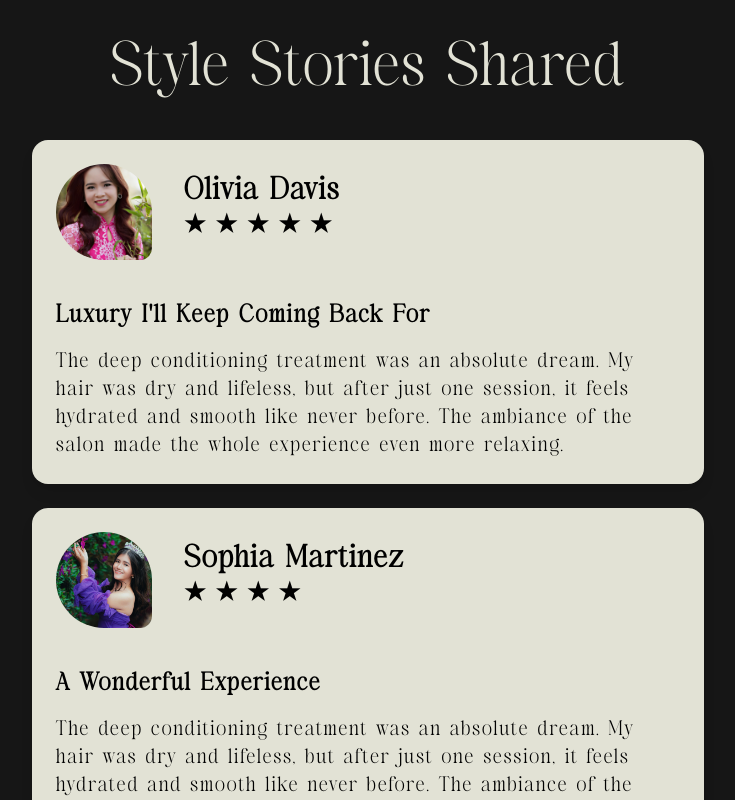
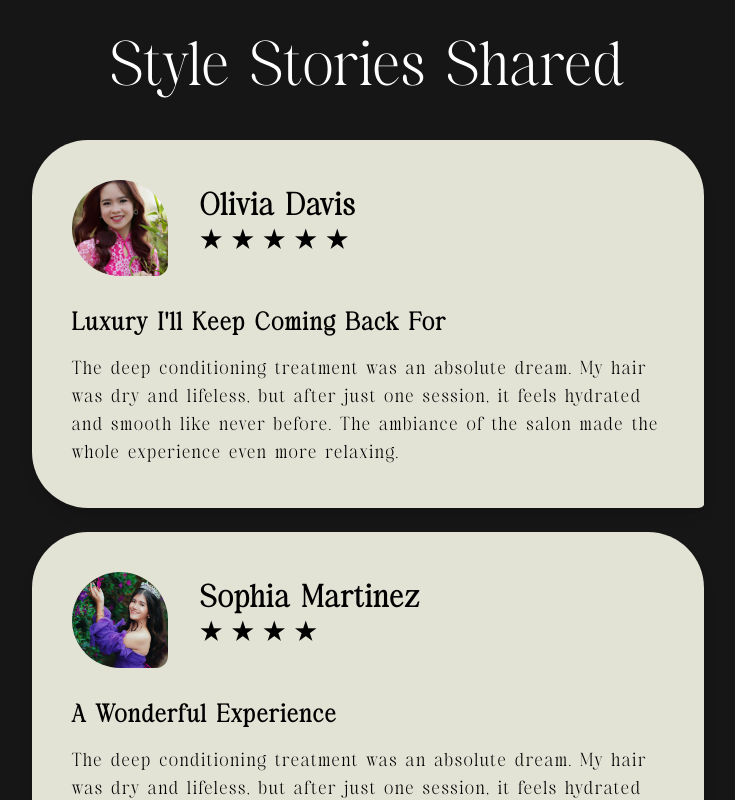
Before and after one commit to rumeshsmrr/lolins, a React (Vite) app: page / in a window 1280 px wide. Shown: the top 800 px of the page, without its empty margins (272-1007 px from the left). Built offline with nearby package versions, Linux system fonts and the light colour scheme.

Commit message:
Update small changes - Stories

```diff
--- a/src/Components/Stories.jsx
+++ b/src/Components/Stories.jsx
@@ -50,15 +50,13 @@ const Stories = () => {
 
   return (
     <div className="px-5 py-10 text-primaryText">
-      <h2 className="mb-10 text-4xl text-center text-secondary-100 sm:text-6xl">
-        Style Stories Shared
-      </h2>
+      <h2 className="mb-10 text-4xl text-center sm:text-6xl">Style Stories Shared</h2>
       <div className="flex flex-col items-center">
-        <div className="flex flex-wrap justify-center gap-6">
+        <div className="flex flex-wrap justify-center gap-6 ">
           {visibleCards.map((review, index) => (
             <div
               key={index}
-              className={`flex flex-col items-start bg-secondary-100 max-w-2xl w-full gap-4 p-6 text-black rounded-2xl shadow-lg ${
+              className={`flex flex-col items-start bg-secondary-100 max-w-2xl w-full gap-4 p-10 text-black rounded-[3.5rem] rounded-br-[1%] shadow-lg ${
                 index === 1 ? "hidden sm:flex" : ""
               }`}
             >
@@ -80,8 +78,8 @@ const Stories = () => {
                 </div>
               </div>
               <div>
-                <h4 className="mt-6 text-2xl font-semibold">{review.title}</h4>
-                <p className="mt-4 text-xl text-black">{review.review}</p>
+                <h4 className="mt-4 text-2xl font-semibold">{review.title}</h4>
+                <p className="mt-4 text-lg text-black">{review.review}</p>
               </div>
             </div>
           ))}
@@ -94,9 +92,7 @@ const Stories = () => {
               key={index}
               onClick={() => setCurrentIndex(index)}
               className={`w-4 h-4 mx-2 rounded-full ${
-                index === currentIndex
-                  ? "bg-white"
-                  : "bg-primary border-2 border-white"
+                index === currentIndex ? "bg-white" : "bg-primary border-2 border-white"
               }`}
               aria-label={`Go to review ${index + 1}`}
             ></button>
```
